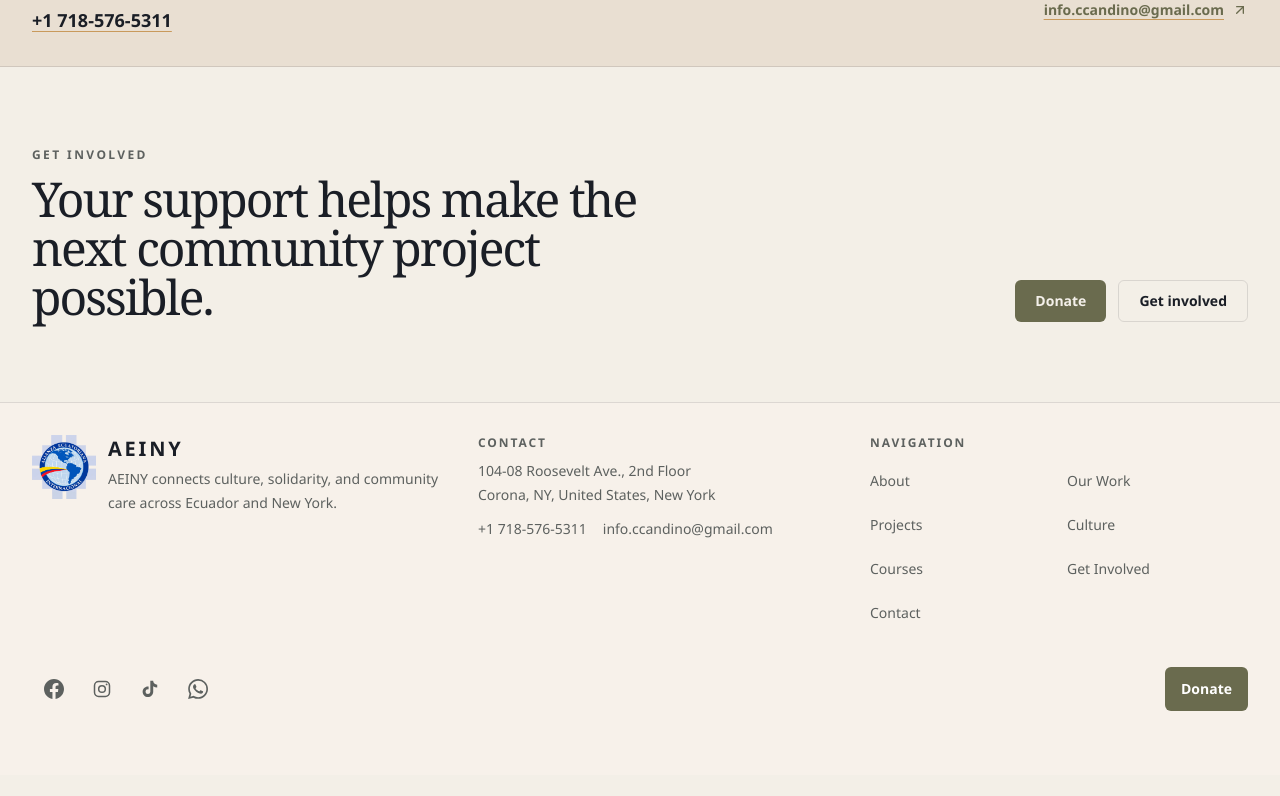
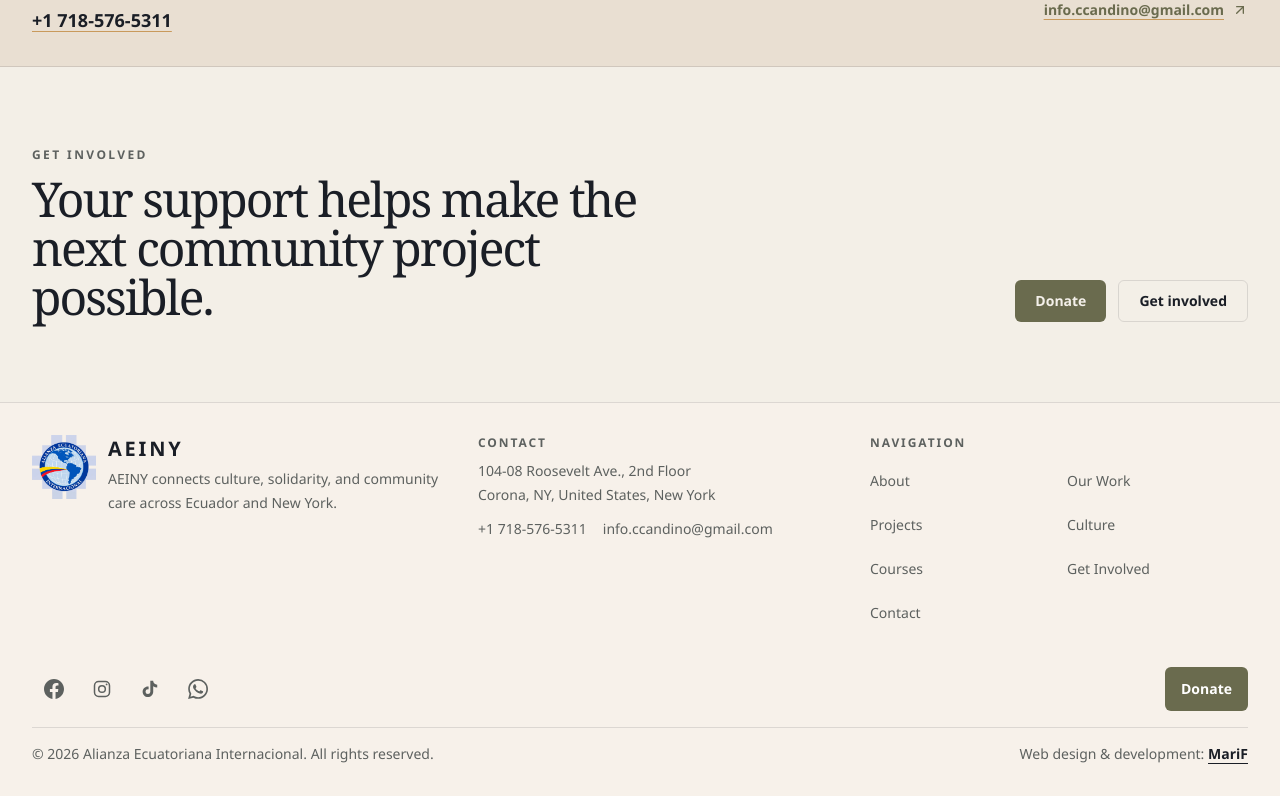
Before and after one commit to MartFrida/aeny2, a React (Vite) app: page /en in a window 1280 px wide. Shown: the part 3089-3885 px from the top of the page. Before the commit the page ends 3864 px from the top, so only its background shows below. Built offline with nearby package versions, Linux system fonts and the light colour scheme.

Commit message:
fix footer

```diff
--- a/src/components/layout/Footer.tsx
+++ b/src/components/layout/Footer.tsx
@@ -136,7 +136,7 @@ export function Footer() {
           </div>
         </div>
 
-        <div className="mt-4 mb-8 flex flex-wrap items-center justify-between gap-2 pt-3 sm:mt-5">
+        <div className="mt-4 flex flex-wrap items-center justify-between gap-2 pt-3 sm:mt-5">
           <div className="flex shrink-0 items-center sm:gap-1">
             {socialLinks.map(({ icon, label, href }) => (
               <a
@@ -160,6 +160,23 @@ export function Footer() {
             {t('nav.donate')}
           </Link>
         </div>
+
+        <div className="mt-4 flex flex-col gap-2 border-t border-(--border) pt-4 text-center text-xs leading-5 text-(--muted) sm:flex-row sm:flex-wrap sm:items-center sm:justify-between sm:gap-x-6 sm:text-left sm:text-sm">
+          <p>
+            © {new Date().getFullYear()} Alianza Ecuatoriana Internacional.{' '}
+            {language === 'es' ? 'Todos los derechos reservados.' : 'All rights reserved.'}
+          </p>
+          <p>
+            {language === 'es' ? 'Diseño y desarrollo web:' : 'Web design & development:'}{' '}
+            <a
+              href="mailto:marfa.dev@gmail.com"
+              aria-label={language === 'es' ? 'Enviar un correo a MariF' : 'Email MariF'}
+              className={`rounded-sm font-semibold text-(--foreground) underline underline-offset-4 transition-colors hover:text-(--primary) ${focusClass}`}
+            >
+              MariF
+            </a>
+          </p>
+        </div>
       </Container>
     </footer>
   )
--- a/src/pages/Home/index.tsx
+++ b/src/pages/Home/index.tsx
@@ -125,7 +125,7 @@ export function HomePage() {
             </p>
             <h1
               id="home-chasqui-title"
-              className="mt-5 break-words font-display text-5xl leading-[1.02] tracking-[-0.05em] text-white sm:text-6xl xl:text-7xl"
+              className="mt-5 wrap-break-word font-display text-5xl leading-[1.02] tracking-[-0.05em] text-white sm:text-6xl xl:text-7xl"
             >
               <span className="block">Chasqui Migrante</span>{" "}
               <span className="mt-2 block text-(--accent)">5K &amp; 10K 2026</span>
```
